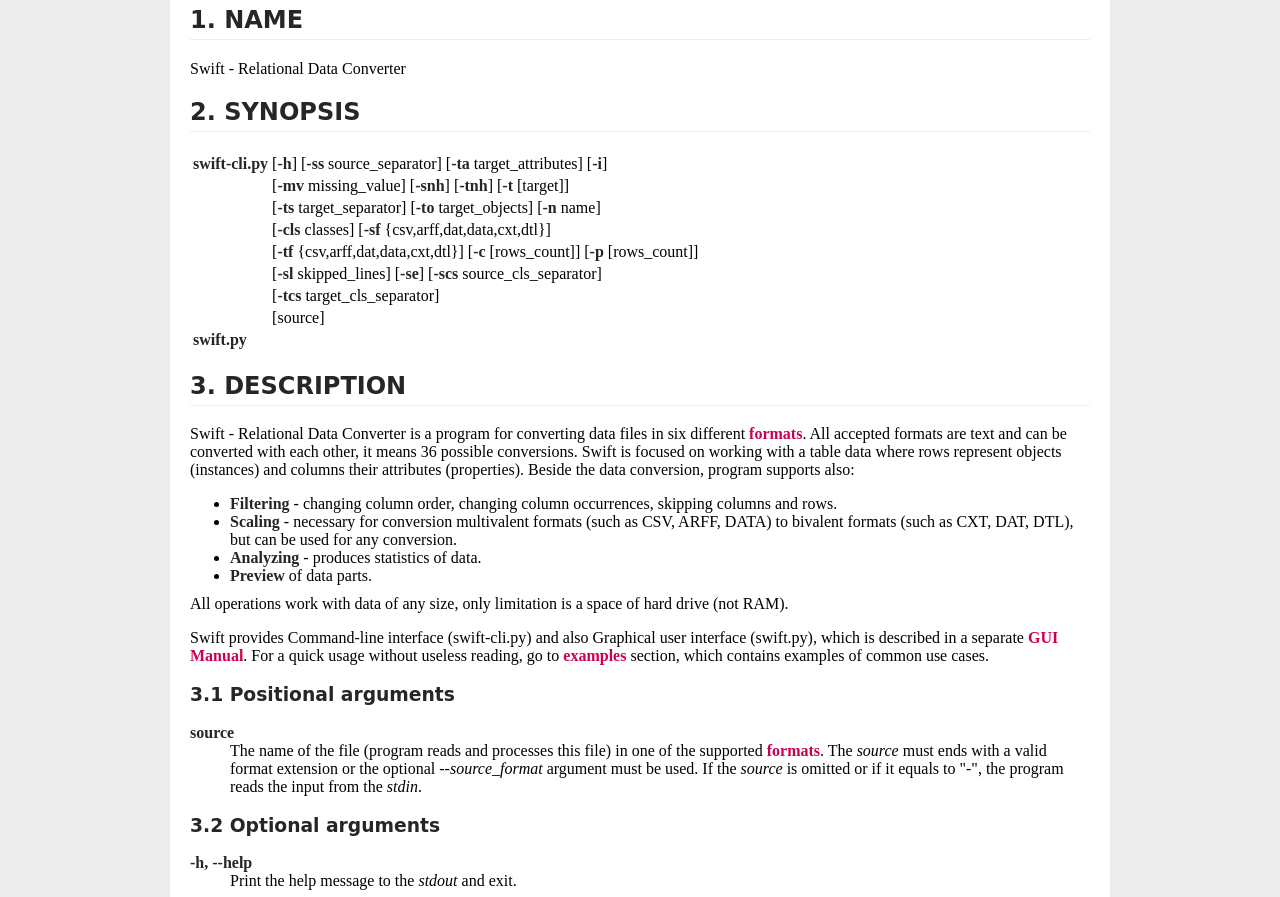
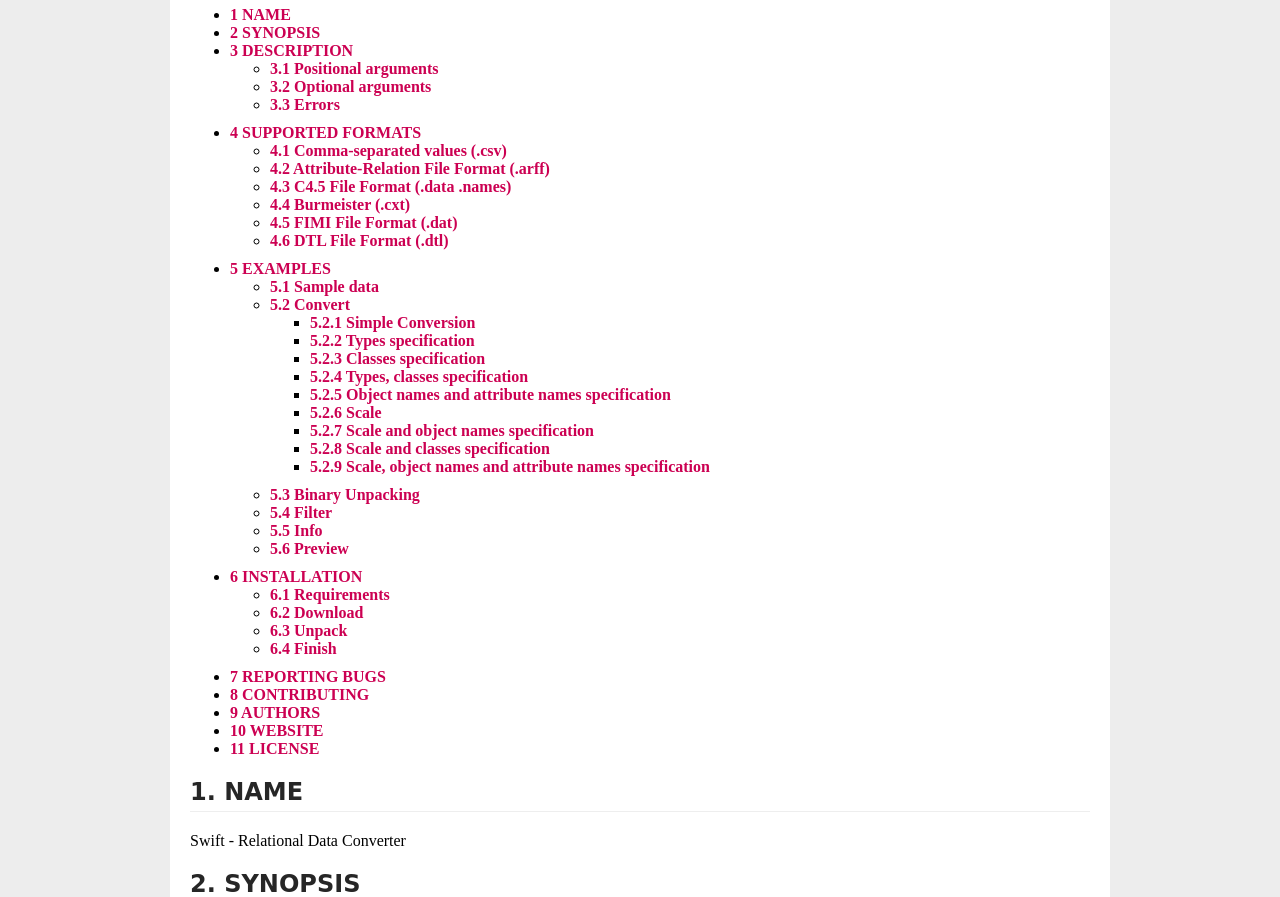
Before and after one commit to gnovis/swift, a plain HTML site: page manual.html in a window 1280 px wide. Shown: the part 210-1107 px from the top of the page. Drawn offline with Linux system fonts and the light colour scheme.

Commit message:
Added program for generating the table of contents, add introduction to guimanual, add table of contents to manual and guimanual.

```diff
--- a/manual.html
+++ b/manual.html
@@ -2,7 +2,7 @@
 <html>
 	<head>
 		<meta charset="utf-8">
-		<title>Swift - Manual</title>
+		<title>Swift - Main manual</title>
 		<link rel="stylesheet" href="./style.css" type="text/css"/>
 		<link rel="shortcut icon" href='./img/swift_icon.svg'>
 	</head>
@@ -19,12 +19,64 @@
 
 <div id="content">
 
-	<h1>Manual</h1>
+	<h1>Main manual</h1>
 
-	<h2>NAME</h2>
+<ul>
+<li><a href="#name">1 NAME</a></li>
+<li><a href="#synopsis">2 SYNOPSIS</a></li>
+<li><a href="#description">3 DESCRIPTION</a></li>
+<ul>
+<li><a href="#pos_args">3.1 Positional arguments</a></li>
+<li><a href="#opt_args">3.2 Optional arguments</a></li>
+<li><a href="#errors">3.3 Errors</a></li>
+</ul>
+<li><a href="#formats">4 SUPPORTED FORMATS</a></li>
+<ul>
+<li><a href="#csv">4.1 Comma-separated values (.csv)</a></li>
+<li><a href="#arff">4.2 Attribute-Relation File Format (.arff)</a></li>
+<li><a href="#data">4.3 C4.5 File Format (.data .names)</a></li>
+<li><a href="#cxt">4.4 Burmeister (.cxt)</a></li>
+<li><a href="#dat">4.5 FIMI File Format (.dat)</a></li>
+<li><a href="#dtl">4.6 DTL File Format (.dtl)</a></li>
+</ul>
+<li><a href="#examples">5 EXAMPLES</a></li>
+<ul>
+<li><a href="#sample_data">5.1 Sample data</a></li>
+<li><a href="#convert">5.2 Convert</a></li>
+<ul>
+<li><a href="#simple">5.2.1 Simple Conversion</a></li>
+<li><a href="#type_spec">5.2.2 Types specification</a></li>
+<li><a href="#cls_spec">5.2.3 Classes specification</a></li>
+<li><a href="#types_cls_spec">5.2.4 Types, classes specification</a></li>
+<li><a href="#obj_atrr_spec">5.2.5 Object names and attribute names specification</a></li>
+<li><a href="#scale">5.2.6 Scale</a></li>
+<li><a href="#scale_obj_spec">5.2.7 Scale and object names specification</a></li>
+<li><a href="#scale_cls_spec">5.2.8 Scale and classes specification</a></li>
+<li><a href="#scale_obj_attr_spec">5.2.9 Scale, object names and attribute names specification</a></li>
+</ul>
+<li><a href="#bin_unpack">5.3 Binary Unpacking</a></li>
+<li><a href="#filter">5.4 Filter</a></li>
+<li><a href="#info">5.5 Info</a></li>
+<li><a href="#preview">5.6 Preview</a></li>
+</ul>
+<li><a href="#installation">6 INSTALLATION</a></li>
+<ul>
+<li><a href="#requirements">6.1 Requirements</a></li>
+<li><a href="#download">6.2 Download</a></li>
+<li><a href="#unpackzip">6.3 Unpack</a></li>
+<li><a href="#finish">6.4 Finish</a></li>
+</ul>
+<li><a href="#bugs">7 REPORTING BUGS</a></li>
+<li><a href="#contribute">8 CONTRIBUTING</a></li>
+<li><a href="#authors">9 AUTHORS</a></li>
+<li><a href="#website">10 WEBSITE</a></li>
+<li><a href="#licence">11 LICENSE</a></li>
+</ul>
+
+	<h2 id="name">NAME</h2>
 	<p>Swift - Relational Data Converter</p>
 
-	<h2>SYNOPSIS</h2>
+	<h2 id="synopsis">SYNOPSIS</h2>
 	<table>
 		<tr>
 			<td><b>swift-cli.py</b></td>
@@ -80,7 +132,7 @@
 		</tr>
 	</table>
 
-	<h2>DESCRIPTION</h2>
+	<h2 id="description">DESCRIPTION</h2>
 	Swift - Relational Data Converter is a program for converting data files in six different <a href="#formats">formats</a>. All accepted formats are text and can be converted with each other, it means 36 possible conversions. Swift is focused on working with a table data where rows represent objects (instances) and columns their attributes (properties). Beside the data conversion, program supports also:
 	<ul>
 		<li><b>Filtering</b> - changing column order, changing column occurrences, skipping columns and rows.</li>
@@ -93,7 +145,7 @@
 	<p>
 	Swift provides Command-line interface (swift-cli.py) and also Graphical user interface (swift.py), which is described in a separate <a href="guimanual.html">GUI Manual</a>. For a quick usage without useless reading, go to <a href="#examples">examples</a> section, which contains examples of common use cases.
 	</p>
-	<h3>Positional arguments</h3>
+	<h3 id="pos_args">Positional arguments</h3>
 	<dl>
 		<dt><b>source</b></dt>
 		<dd>
@@ -540,7 +592,7 @@ The relational attribute humidity (above) will be converted to attributes (e.g f
 
 	<h2 id="examples">EXAMPLES</h2>
 	All examples is this section use following sample data.
-	<h3>Sample data</h3>
+	<h3 id="sample_data">Sample data</h3>
 	<dl>
 		<dt id="ex_csv">CSV - example.csv</dt>
 		<dd>
@@ -586,7 +638,7 @@ example.data
 		</dd>
 
 	</dl>
-	<h3>Convert</h3>
+	<h3 id="convert">Convert</h3>
 	This section is divided into nine subsections according arguments, which are required in the particular conversion. Each of the subsections contains the list of the required arguments, one illustrative example and the list of next conversions, which can be used similarly.
 	<p>For the quick navigation, you can use the following table of all possible conversions.</p>
 	<dl>
@@ -951,7 +1003,7 @@ XXXXX.X
 ....XXX</code></pre>
 	</dd>
 	</dl>
-	<h3>Binary Unpacking</h3>
+	<h3 id="bin_unpack">Binary Unpacking</h3>
 	<dl>
 	<dt>CSV (<a href="#ex_csv">example.csv</a>) to CSV</dt>
 	<dd>
@@ -964,7 +1016,7 @@ XXXXX.X
 	</dd>
 	</dl>
 
-	<h3>Filter</h3>
+	<h3 id="filter">Filter</h3>
 
 	<dl>
 	<dt>CSV (<a href="#ex_csv">example.csv</a>) to CSV</dt>
@@ -976,7 +1028,7 @@ false,Monica</code></pre>
 	</dd>
 	</dl>
 
-	<h3>Info</h3>
+	<h3 id="info">Info</h3>
 
 	<dl>
 	<dt>DATA (<a href="#ex_data">example.data</a>)</dt>
@@ -1022,7 +1074,7 @@ values appearance:
 	</dd>
 	</dl>
 
-	<h3>Preview</h3>
+	<h3 id="preview">Preview</h3>
 
 	<dl>
 	<dt>DAT (<a href="#ex_dat">example.dat</a>)</dt>
@@ -1038,7 +1090,7 @@ values appearance:
 
 	<h2 id="installation">INSTALLATION</h2>
 
-	<h3>Requirements</h3>
+	<h3 id="requirements">Requirements</h3>
 	Make sure that following dependencies are installed in your computer:
 	<ul>
 	<li>
@@ -1057,13 +1109,13 @@ values appearance:
 	<pre><code>git clone git@github.com:gnovis/swift.git</code></pre>
 	or by the direct <a href="https://github.com/gnovis/swift/zipball/master/">link</a>.
 
-	<h3>Unpack</h3>
+	<h3 id="unpackzip">Unpack</h3>
 	If you download the source through the direct link, you need to unpack the ZIP archive. For example by using the <a href="http://www.info-zip.org/mans/unzip.html">unzip</a> program (on Linux):
 <pre><code>cd ~/Downloads
 unzip swift-master
 mv swift-master swift</code></pre>
 
-	<h3>Finish</h3>
+	<h3 id="finish">Finish</h3>
 	Go to the swift directory <code>cd path/to/swift/</code> and start using swift with <code>swift-cli.py</code> or <code>swift.py</code> scripts.
 
 	<h2 id="bugs">REPORTING BUGS</h2>
@@ -1072,7 +1124,7 @@ mv swift-master swift</code></pre>
 	You are welcome to participate in development of this project. Join us on <a href="https://github.com/gnovis/swift">github</a>.
 	<h2 id="authors">AUTHORS</h2>
 	Developed by Jan Novacek &lt;novacekj5@gmail.com&gt; and Jan Outrata &lt;jan.outrata@upol.cz&gt;.
-	<h2>WEBSITE</h2>
+	<h2 id="website">WEBSITE</h2>
 	The project website: <a href="http://gnovis.github.io/swift/">http://gnovis.github.io/swift/</a>.
 	<h2 id="licence">LICENSE</h2>
 	Swift  is  distributed  under the <a href="http://www.gnu.org/licenses/gpl-3.0.html">GNU GPL v3</a>.
```
Also changed, not shown: guimanual.html (+58 -21 lines), index.html (+2 -2 lines), 1 other file.
